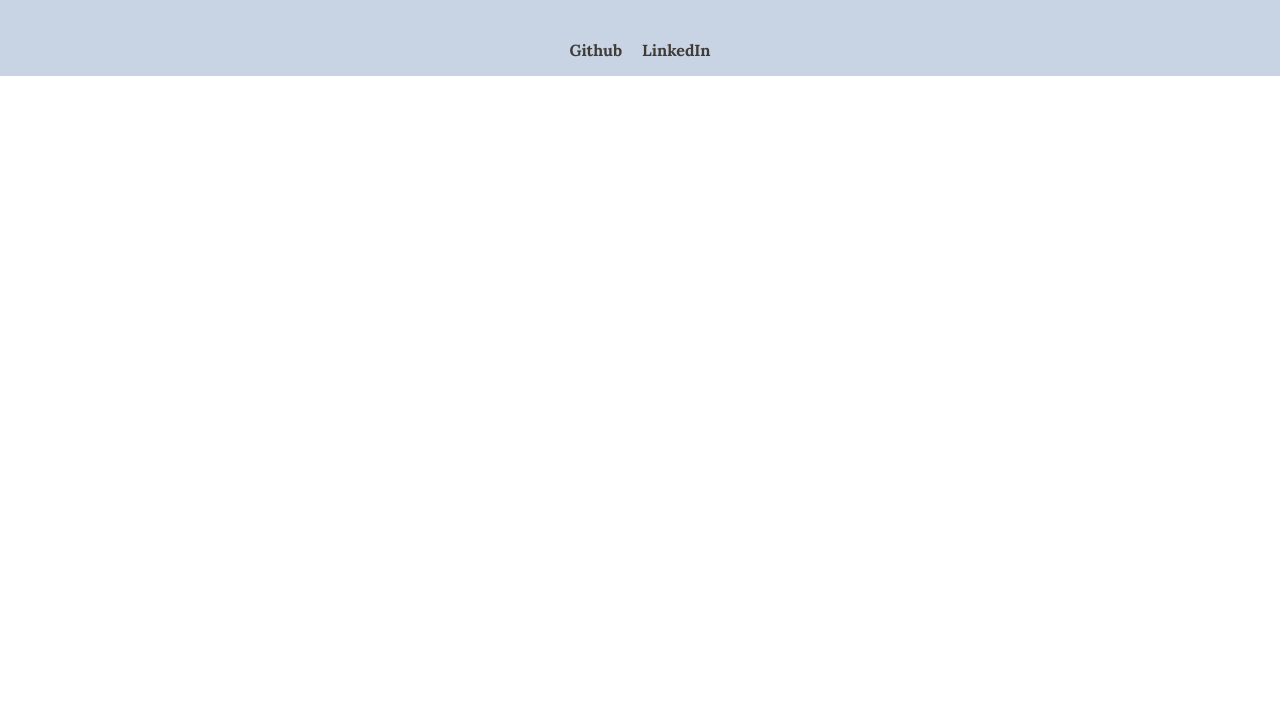
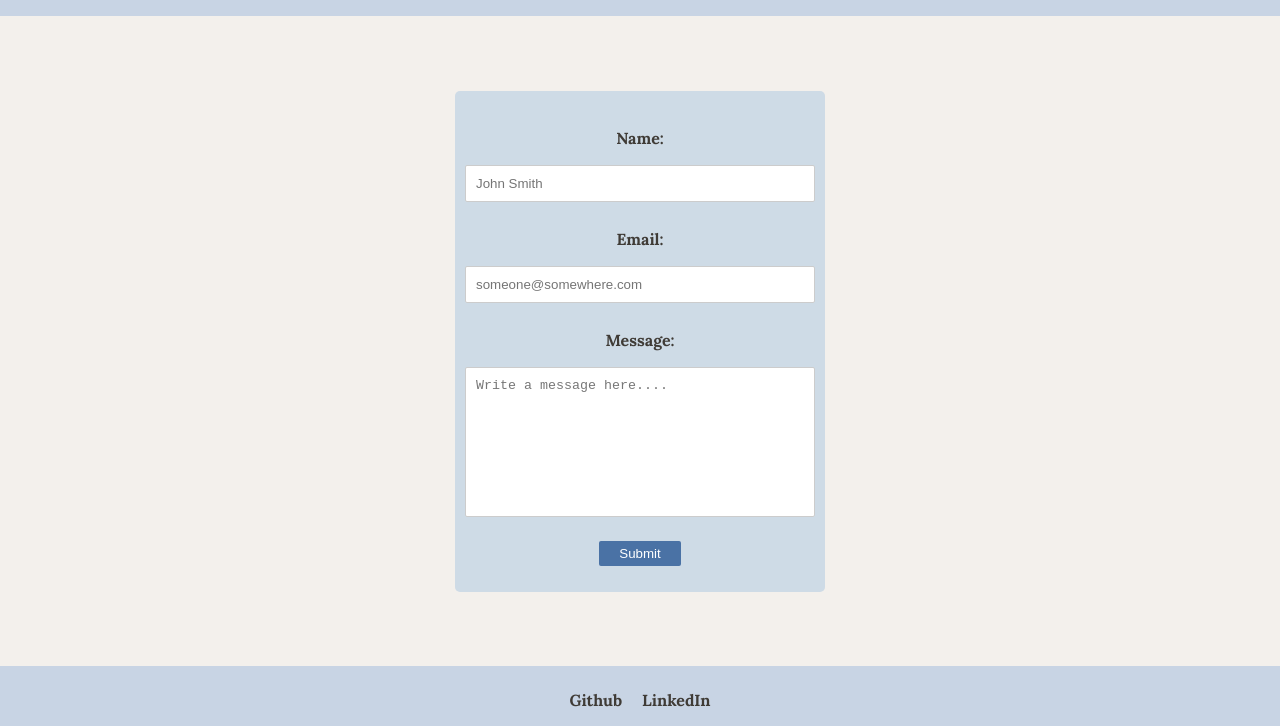
Before and after one commit to kylewhittemore/kylewhittemore.github.io, a plain HTML site: page contact.html in a window 1280 px wide. Shown: the part 75-801 px from the top of the page. Drawn offline with Linux system fonts and the light colour scheme.

Commit message:
uncomment after ssh test

```diff
--- a/contact.html
+++ b/contact.html
@@ -26,7 +26,7 @@
         </div>
     </header>
 
-    <!-- <div class="flex-container">
+    <div class="flex-container">
         <div class="content-section-form">
             <form class="contact-form-section">
                 <p class="form-text">Name:</p>
@@ -39,7 +39,7 @@
                 <button class="form-button" type="submit">Submit</button>
             </form>
         </div>
-    </div> -->
+    </div>
     <footer class="footer">
         <div class="footer-div">
             <ul class="nav-list">
```
